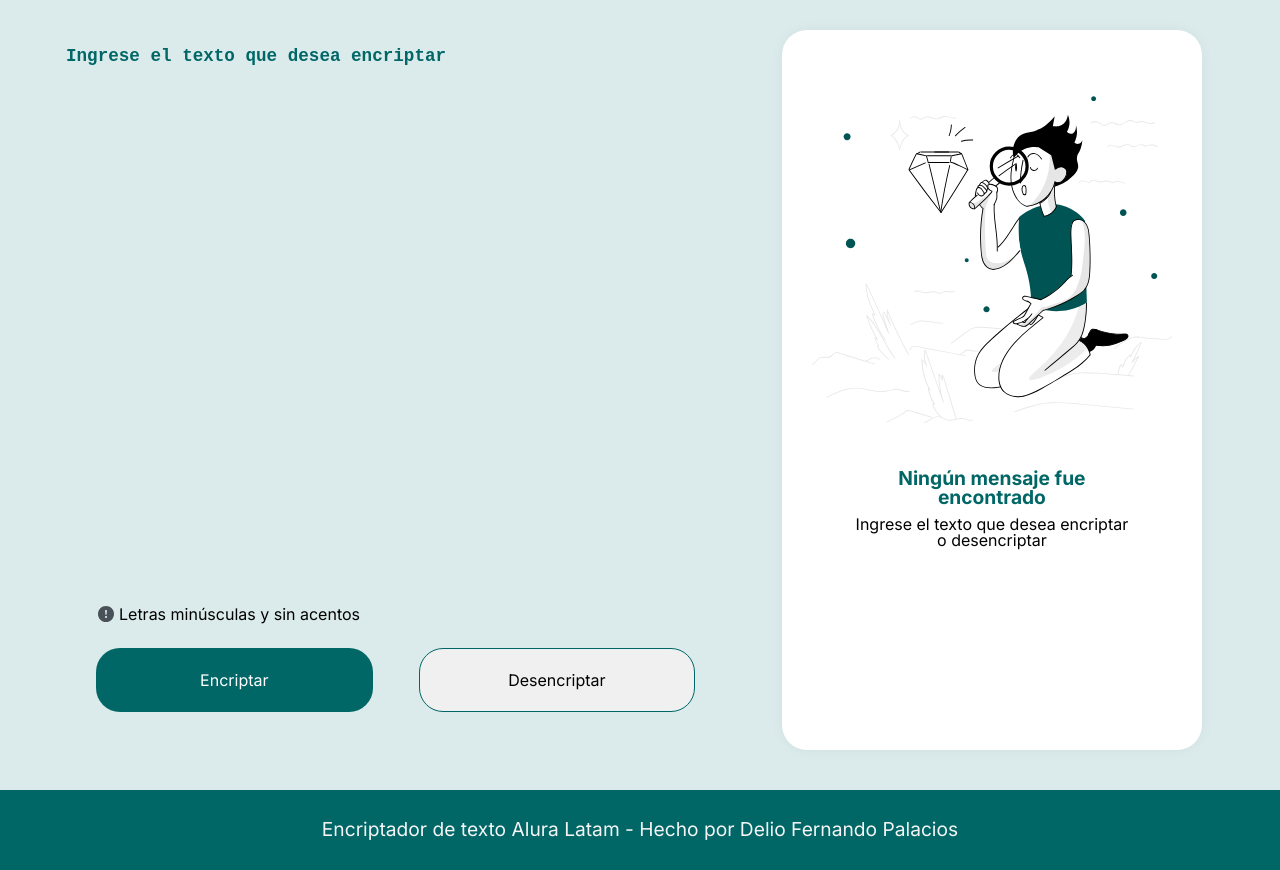
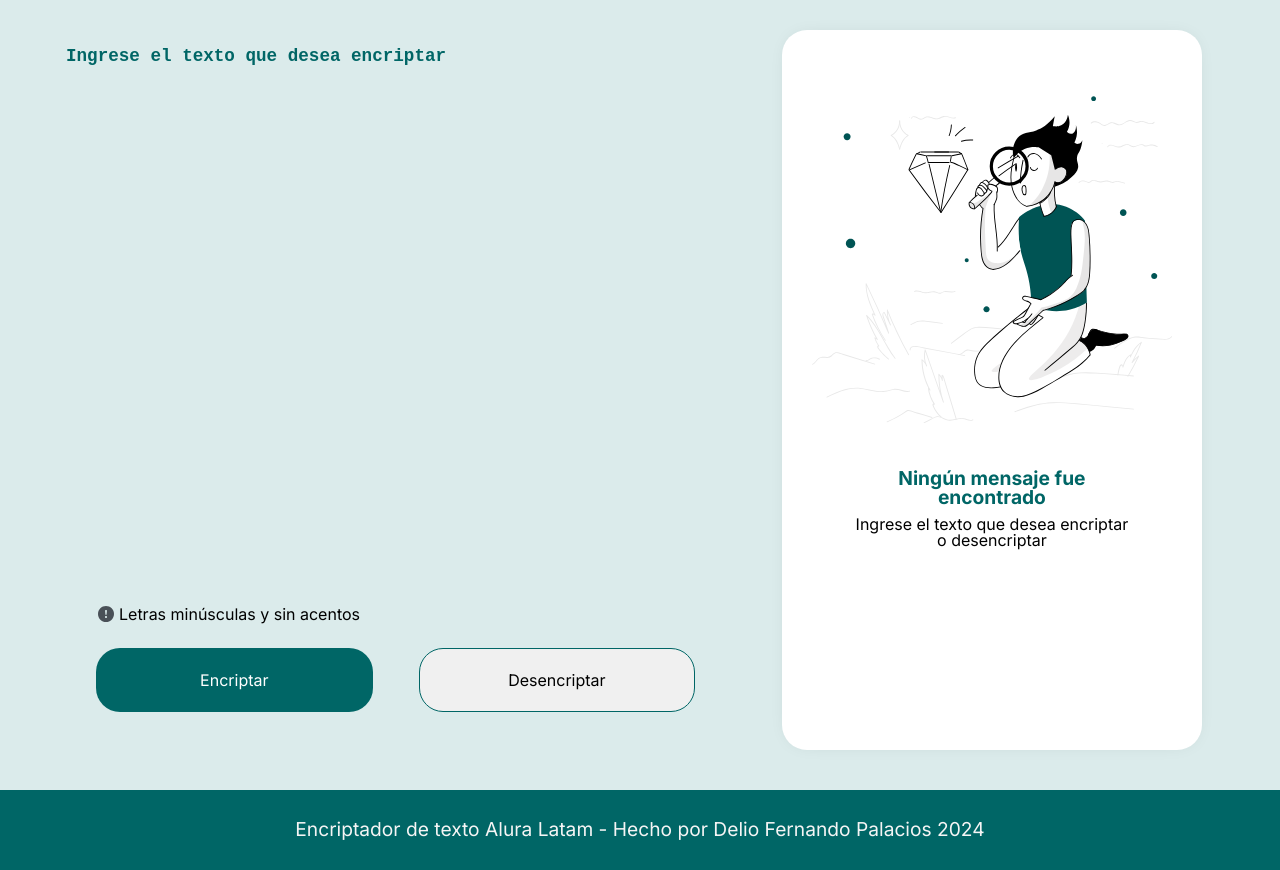
Before and after one commit to Fernando2205/encriptador-de-texto, a plain HTML site: page index.html in a window 1280 px wide. Drawn offline with Linux system fonts and the light colour scheme.

Commit message:
Update index.html

```diff
--- a/index.html
+++ b/index.html
@@ -56,7 +56,7 @@
         <script src=" script.js"></script>
     </div>
     <footer>
-        <p>Encriptador de texto Alura Latam - Hecho por Delio Fernando Palacios</p>
+        <p>Encriptador de texto Alura Latam - Hecho por Delio Fernando Palacios 2024</p>
     </footer>
 </body>
 
```
